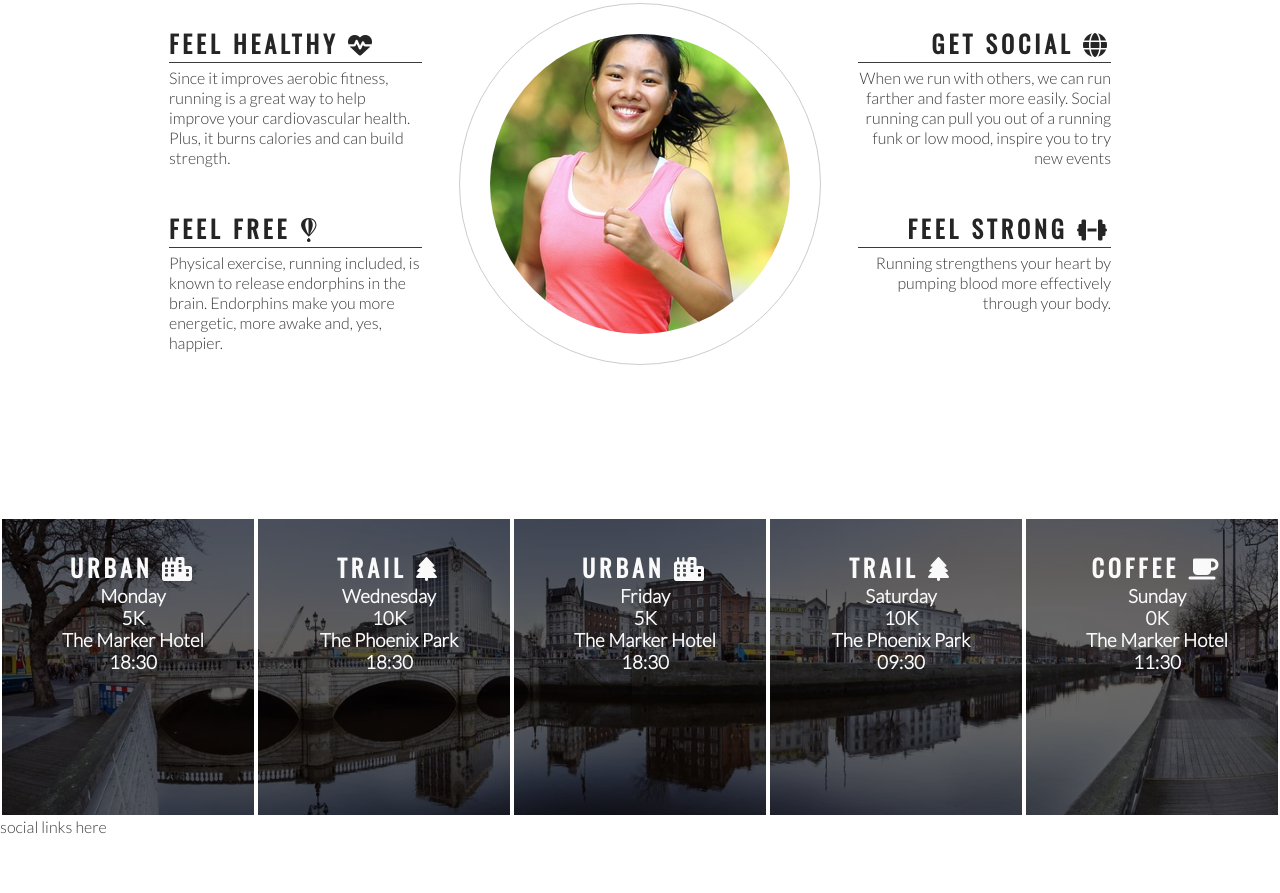
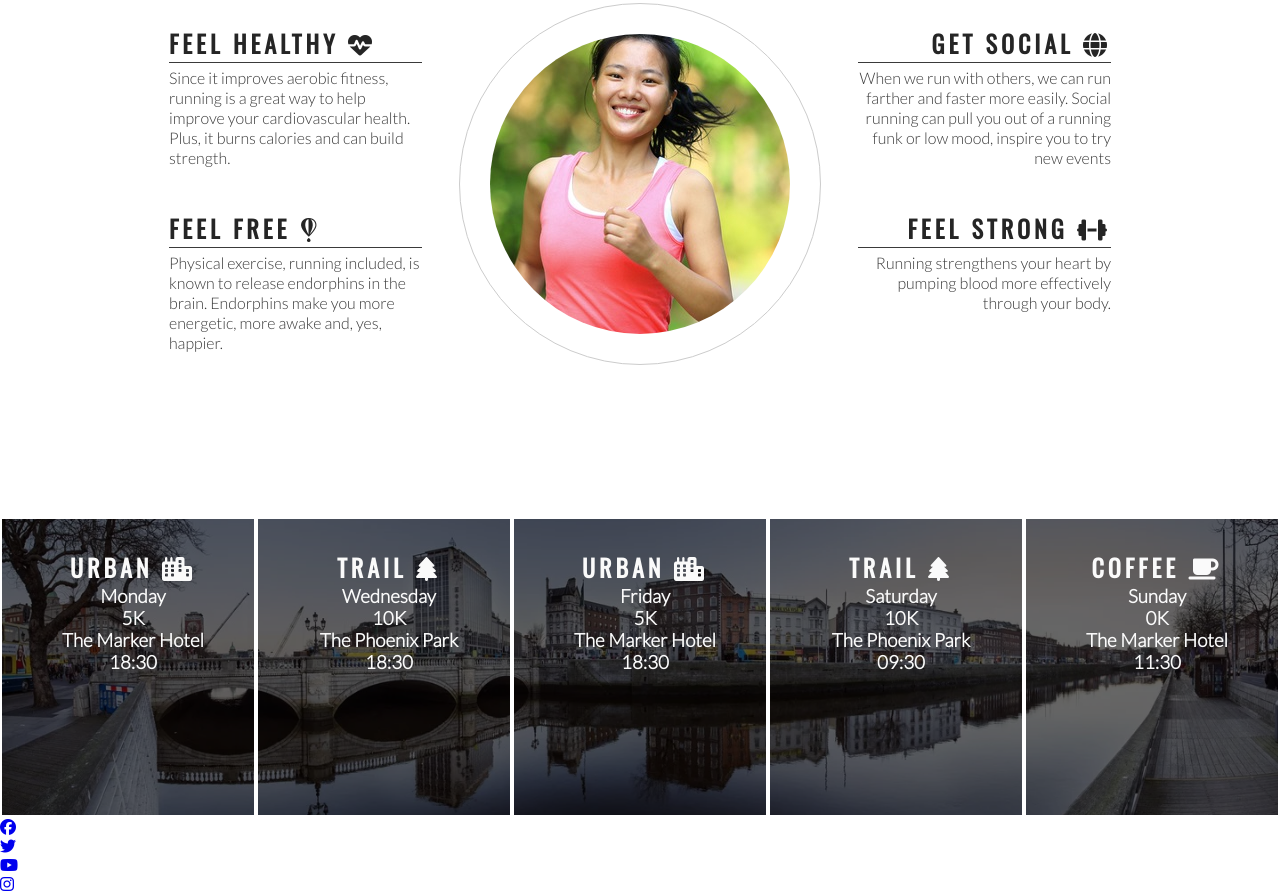
Before and after one commit to jyan366/love-running, a plain HTML site: page index.html in a window 1280 px wide. Shown: the part 778-1671 px from the top of the page. Before the commit the page ends 1614 px from the top, so only its background shows below. Drawn offline with nearby package versions, Linux system fonts and the light colour scheme.

Commit message:
add social icons

```diff
--- a/index.html
+++ b/index.html
@@ -122,7 +122,24 @@
         </div>
     </section>
     <footer>
-        social links here
+       <ul>
+           <li>
+               <a href="https://facebook.com" target="_blank" rel="noopener"
+               aria-label="Visit our Facebook page (opens in a new tab)"><i class="fab fa-facebook"></i></a>
+           </li>
+           <li>
+            <a href="https://twitter.com" target="_blank" rel="noopener"
+            aria-label="Visit our Facebook page (opens in a new tab)"><i class="fab fa-twitter"></i></a>
+        </li>
+        <li>
+            <a href="https://youtube.com" target="_blank" rel="noopener"
+            aria-label="Visit our Facebook page (opens in a new tab)"><i class="fab fa-youtube"></i></a>
+        </li>
+        <li>
+            <a href="https://instagram.com" target="_blank" rel="noopener"
+            aria-label="Visit our Facebook page (opens in a new tab)"><i class="fab fa-instagram"></i></a>
+        </li>
+       </ul>
     </footer>
 
  <!-- font awesome script-->
```
